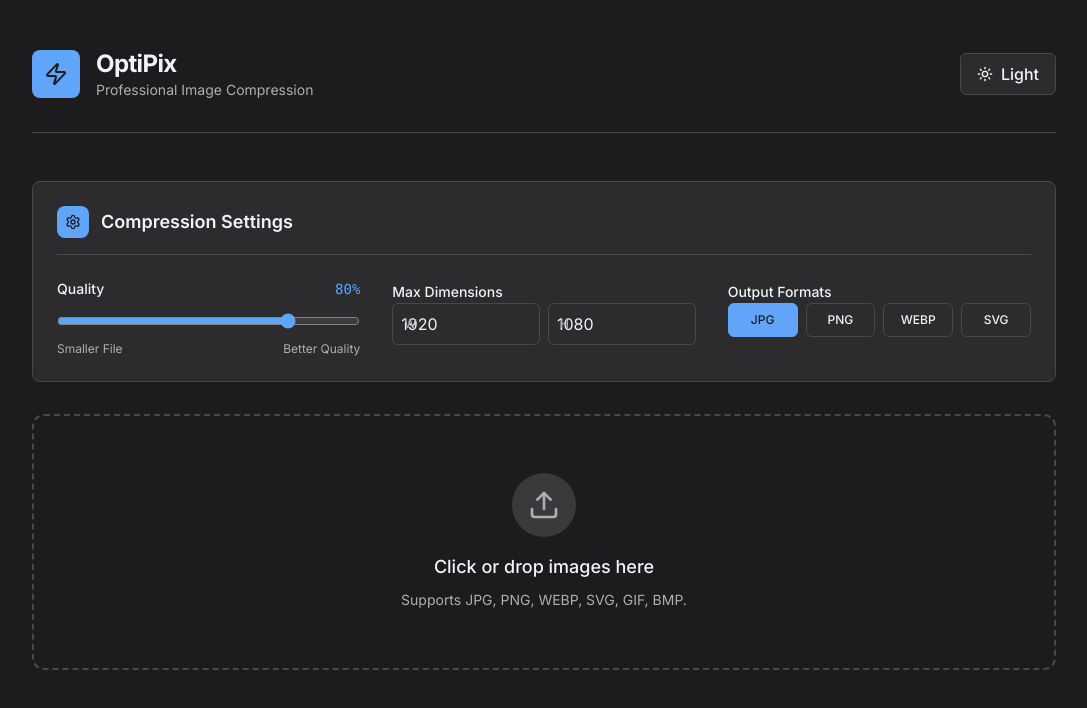
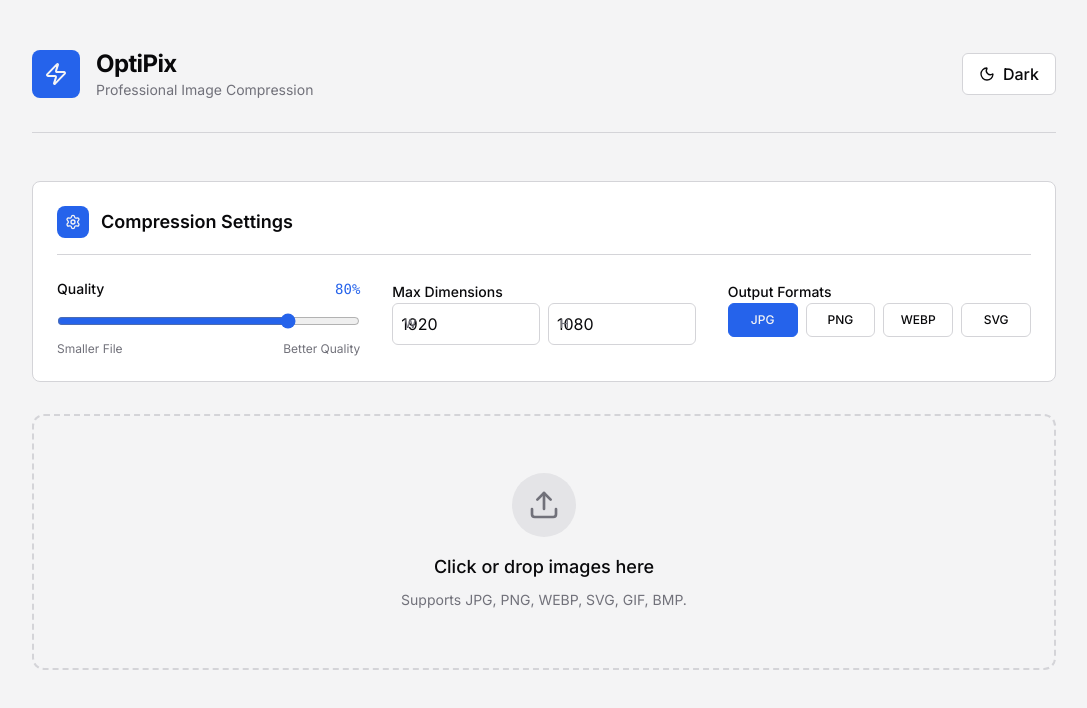
Before and after one commit to bulimu/optipix, a React (Vite) app: page / in a window 1280 px wide. Shown: the top 708 px of the page, without its empty margins (96-1183 px from the left). Built offline with nearby package versions, Linux system fonts and the light colour scheme.

Commit message:
chore: update theme default to 'light' and enhance font preconnect in index.html

```diff
--- a/App.tsx
+++ b/App.tsx
@@ -24,7 +24,7 @@
   const [settings, setSettings] = useState<CompressionSettings>(DEFAULT_SETTINGS);
 
   // Theme State
-  const [theme, setTheme] = useState<'light' | 'dark'>('dark');
+  const [theme, setTheme] = useState<'light' | 'dark'>('light');
 
   // Apply theme to document
   useEffect(() => {
--- a/index.html
+++ b/index.html
@@ -4,6 +4,10 @@
     <meta charset="UTF-8" />
     <meta name="viewport" content="width=device-width, initial-scale=1.0" />
     <title>OptiPix AI - Smart Batch Compressor</title>
+
+    <link rel="preconnect" href="https://fonts.googleapis.com">
+    <link rel="preconnect" href="https://fonts.gstatic.com" crossorigin>
+
     <link href="https://fonts.googleapis.com/css2?family=Inter:wght@400;500;600;700&display=swap" rel="stylesheet">
     <link rel="stylesheet" href="/index.css">
   </head>
```
